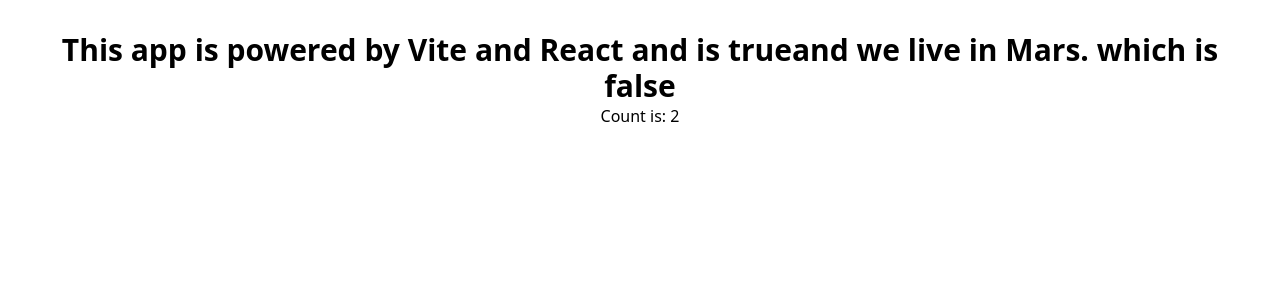
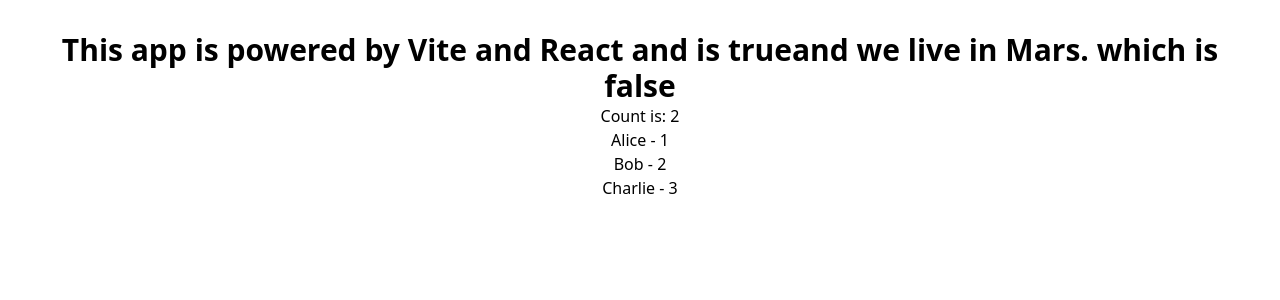
Before and after one commit to tjay1760/typescript_deep-dive, a React (Vite) app: page / in a window 1280 px wide. Shown: the top 300 px of the page. Built offline with nearby package versions, Linux system fonts and the light colour scheme.

Commit message:
array counts

```diff
--- a/src/App.tsx
+++ b/src/App.tsx
@@ -1,6 +1,5 @@
 import './App.css'
-import { Counter } from './first';
-
+import { Counter, Mapper } from './first';
 
 function App() {
   const count: number = 0;
@@ -11,6 +10,8 @@
   let planet = "Earth";
   let isTrue = false;
 
+  const names: string[] = ["Alice", "Bob", "Charlie"];
+  const positions: number[] = [1, 2, 3];
 
   planet = "Mars";
 
@@ -23,6 +24,7 @@
         and we live in {planet}. which is {isTrue.toString()}
       </div>
       <Counter count={count} />
+      <Mapper names={names} positions={positions} />
     </>
   )
 }
--- a/src/first.tsx
+++ b/src/first.tsx
@@ -6,3 +6,15 @@
     <div>Count is: {count}</div>
   )
 };
+
+export const Mapper = ({names, positions}: {names: string[], positions: number[]}) => {
+  return (
+    <ul>
+      {names.map((name, index) => (
+        <li key={name}>
+          {name} - {positions[index]}
+        </li>
+      ))}
+    </ul>
+  );
+};
```
